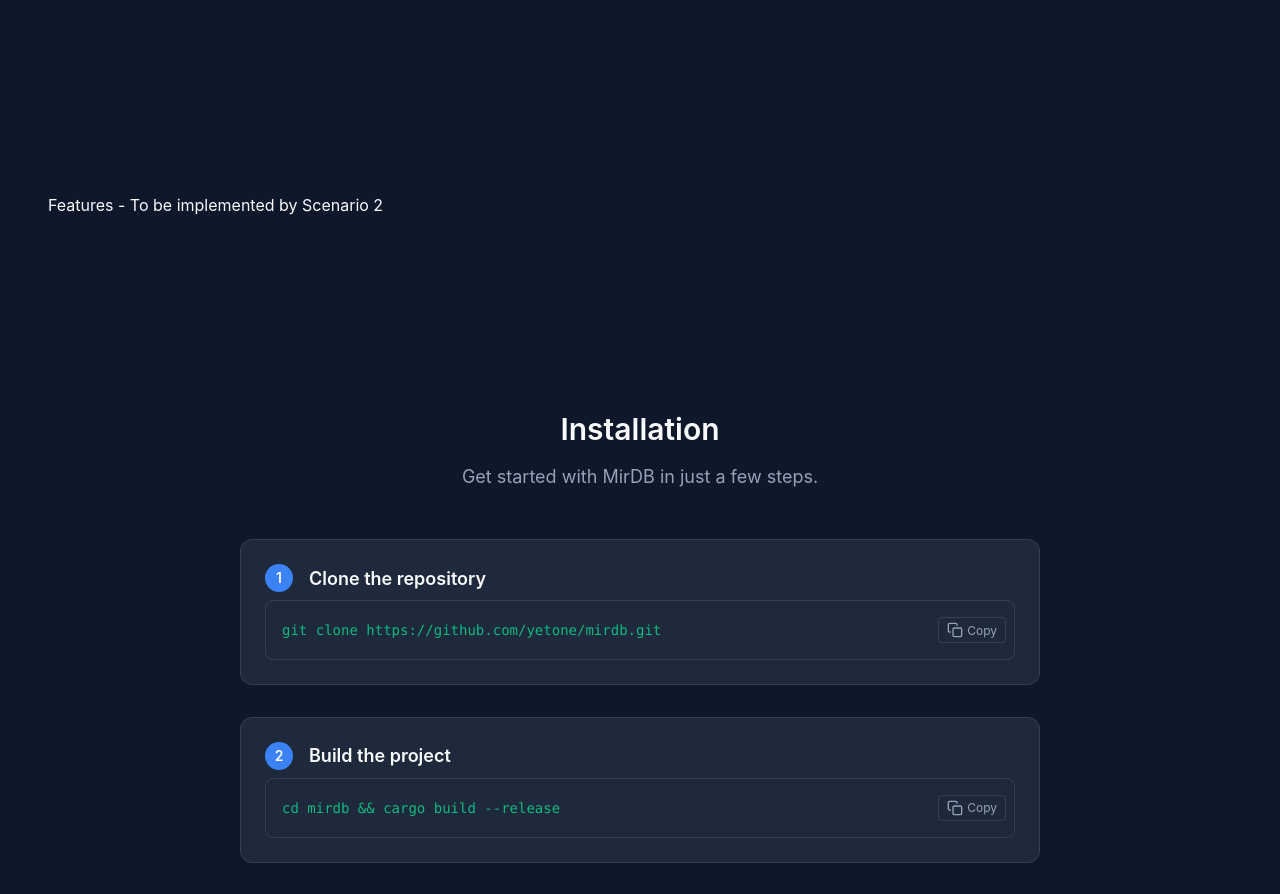
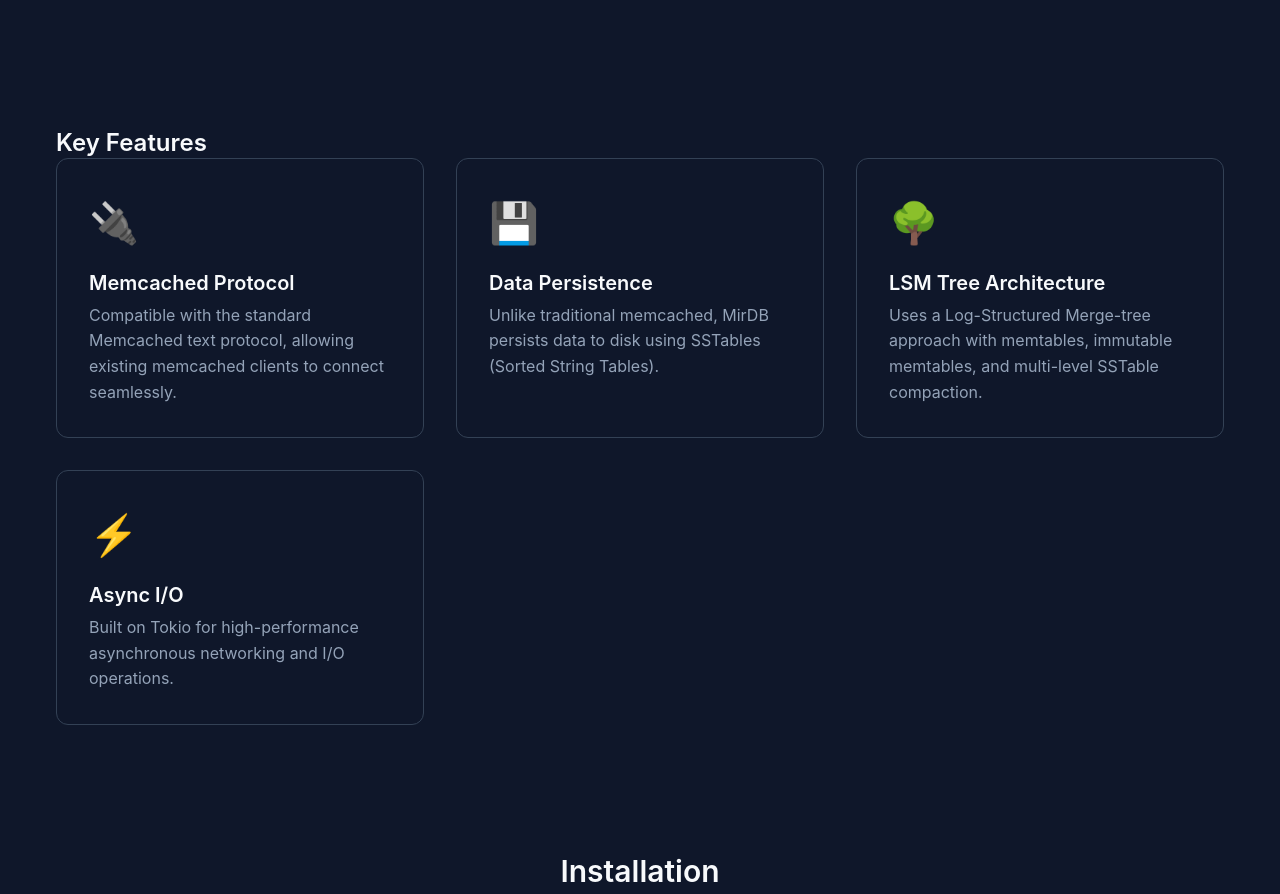
Before and after one commit to yetone/mirdb, a React (Vite) app in the folder homepage/: page / in a window 1280 px wide. Shown: the part 640-1534 px from the top of the page. Built offline with nearby package versions, Linux system fonts and the light colour scheme.

Commit message:
fix: restore Features component implementation and fix Usage component ARIA

```diff
--- a/homepage/src/components/Features/Features.tsx
+++ b/homepage/src/components/Features/Features.tsx
@@ -1,17 +1,30 @@
-/**
- * Features Section Component
- * Owner: Scenario 2 - Features Section Display
- *
- * Expected exports:
- * - Features: React.FC - Features listing section
- *
- * Features:
- * - Grid/list of key capabilities
- * - Memcached protocol support
- * - Persistence with LSM tree architecture
- * - Visual icons or illustrations for each feature
- */
+import { FEATURES } from '../../utils/constants'
+import type { Feature } from '../../types'
+import './Features.css'
+
+interface FeatureCardProps {
+  feature: Feature
+}
+
+function FeatureCard({ feature }: FeatureCardProps) {
+  return (
+    <article className="feature-card" data-testid={`feature-${feature.id}`}>
+      {feature.icon && <span className="feature-icon" aria-hidden="true">{feature.icon}</span>}
+      <h3 className="feature-title">{feature.title}</h3>
+      <p className="feature-description">{feature.description}</p>
+    </article>
+  )
+}
 
 export function Features() {
-  return <section>Features - To be implemented by Scenario 2</section>;
+  return (
+    <div className="features container" data-testid="features-section">
+      <h2 className="section-title">Key Features</h2>
+      <div className="features-grid">
+        {FEATURES.map((feature) => (
+          <FeatureCard key={feature.id} feature={feature} />
+        ))}
+      </div>
+    </div>
+  )
 }
```
Also changed, not shown: homepage/src/components/Usage/Usage.tsx (+6 -1 lines).
